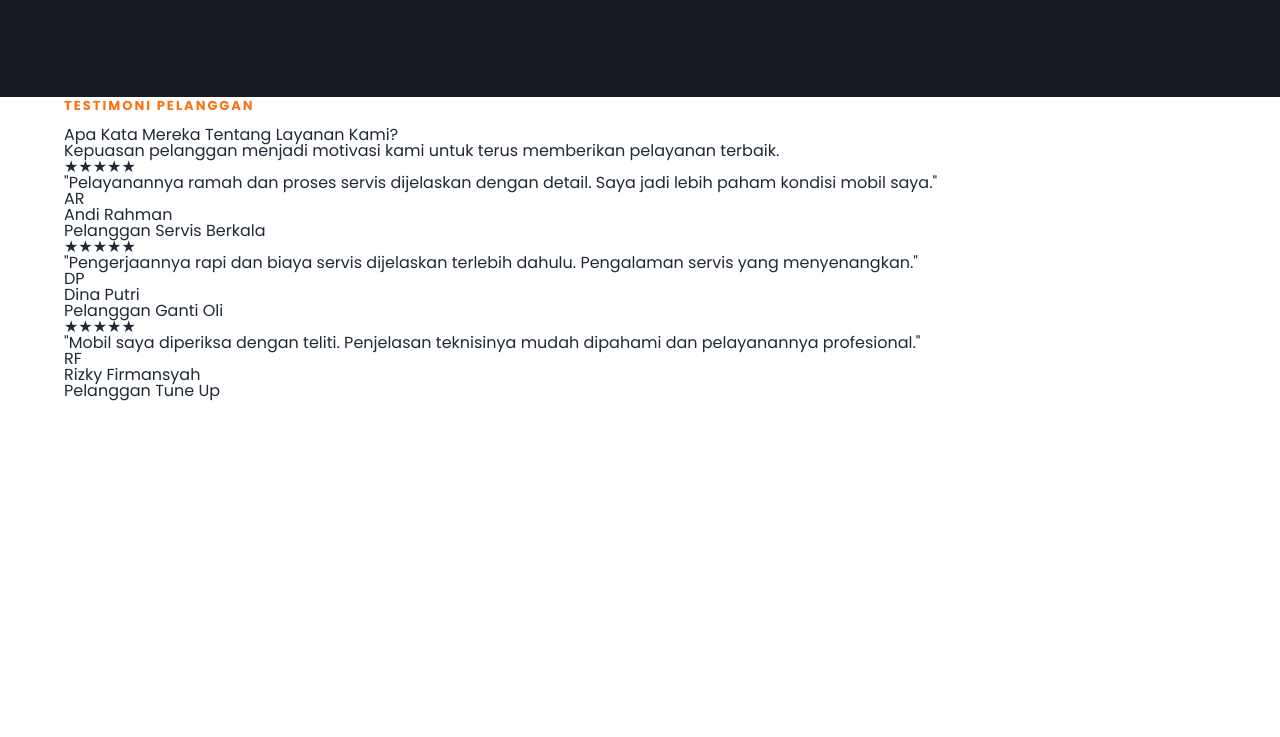
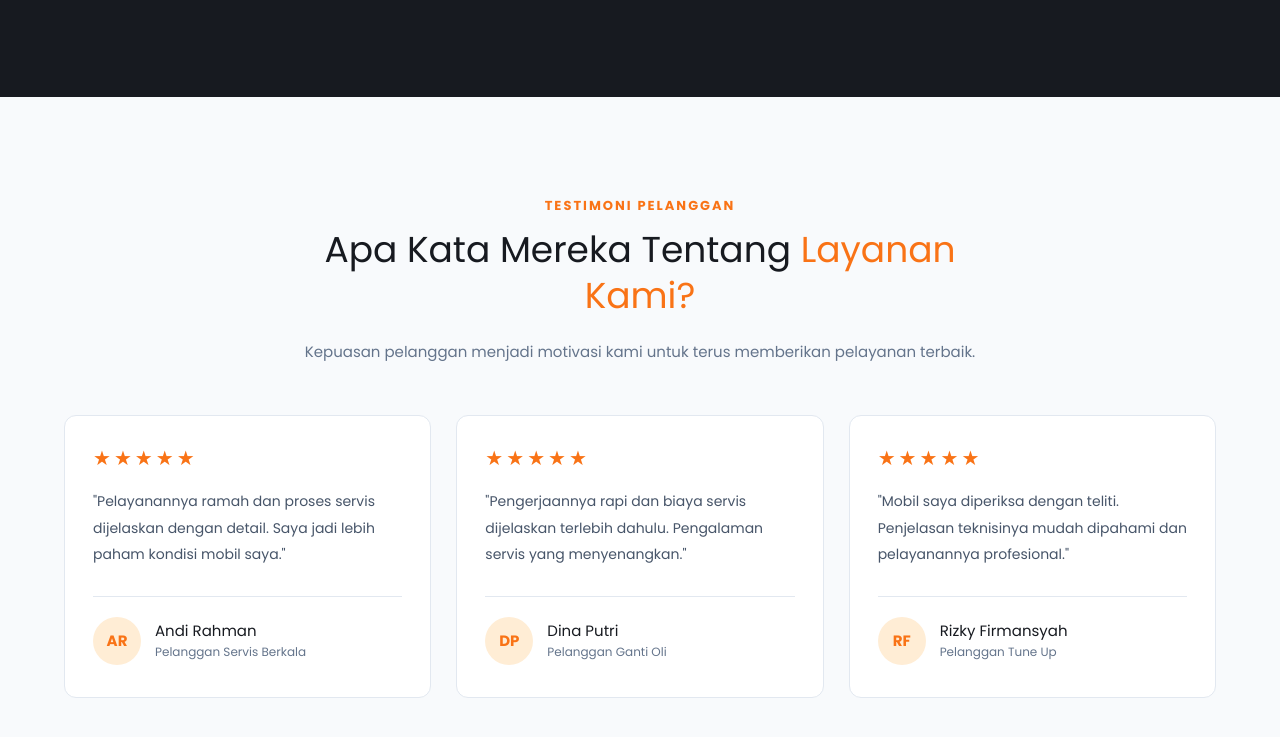
Before and after one commit to r1orizk1f3uz1-ops/autocare, a plain HTML site: page index.html in a window 1280 px wide. Shown: the part 4024-4761 px from the top of the page. Before the commit the page ends 4426 px from the top, so only its background shows below. Drawn offline with Linux system fonts and the light colour scheme.

Commit message:
menambah css testimoni

```diff
--- a/style.css
+++ b/style.css
@@ -829,6 +829,131 @@ body {
     }
 }
 
+
+/* TESTIMONIAL SECTION */
+
+.testimonials {
+    background-color: #f8fafc;
+    padding: 100px 0;
+}
+
+.testimonials-header {
+    max-width: 700px;
+    margin: 0 auto 50px;
+    text-align: center;
+}
+
+.testimonials-header h2 {
+    color: #171a20;
+    font-size: 36px;
+    line-height: 1.3;
+    margin-bottom: 18px;
+}
+
+.testimonials-header h2 span {
+    color: #f97316;
+}
+
+.testimonials-header p {
+    color: #64748b;
+    font-size: 15px;
+    line-height: 1.8;
+}
+
+.testimonials-grid {
+    display: grid;
+    grid-template-columns: repeat(3, 1fr);
+    gap: 25px;
+}
+
+.testimonial-card {
+    background-color: #ffffff;
+    padding: 32px 28px;
+    border: 1px solid #e2e8f0;
+    border-radius: 12px;
+    transition: all 0.3s ease;
+}
+
+.testimonial-card:hover {
+    transform: translateY(-8px);
+    border-color: #f97316;
+    box-shadow: 0 12px 25px rgba(0, 0, 0, 0.07);
+}
+
+.testimonial-stars {
+    color: #f97316;
+    font-size: 20px;
+    letter-spacing: 3px;
+    margin-bottom: 20px;
+}
+
+.testimonial-text {
+    color: #475569;
+    font-size: 14px;
+    line-height: 1.9;
+    margin-bottom: 28px;
+}
+
+.testimonial-user {
+    display: flex;
+    align-items: center;
+    gap: 14px;
+    padding-top: 20px;
+    border-top: 1px solid #e2e8f0;
+}
+
+.testimonial-avatar {
+    width: 48px;
+    height: 48px;
+    display: flex;
+    align-items: center;
+    justify-content: center;
+    flex-shrink: 0;
+    background-color: #ffedd5;
+    color: #f97316;
+    border-radius: 50%;
+    font-size: 15px;
+    font-weight: 700;
+}
+
+.testimonial-user h3 {
+    color: #171a20;
+    font-size: 15px;
+    margin-bottom: 5px;
+}
+
+.testimonial-user span {
+    color: #64748b;
+    font-size: 12px;
+}
+
+/* RESPONSIVE TESTIMONIAL */
+
+@media (max-width: 992px) {
+    .testimonials-grid {
+        grid-template-columns: repeat(2, 1fr);
+    }
+}
+
+@media (max-width: 768px) {
+    .testimonials {
+        padding: 70px 0;
+    }
+
+    .testimonials-header h2 {
+        font-size: 28px;
+    }
+
+    .testimonials-grid {
+        grid-template-columns: 1fr;
+    }
+
+    .testimonial-card {
+        padding: 28px 24px;
+    }
+}
+
+
 /* RESPONSIVE WHY US */
 
 @media (max-width: 992px) {
```
